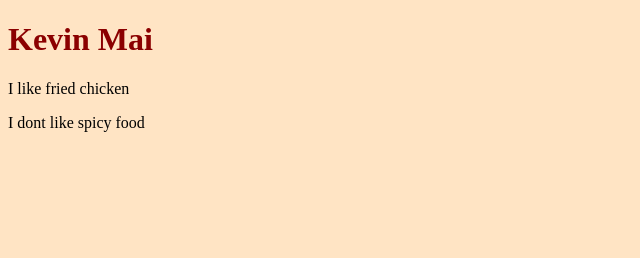
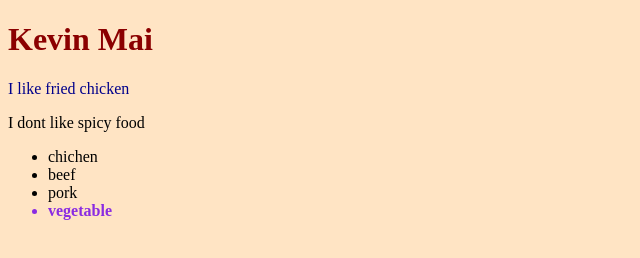
Before and after one commit to quocthinhmai/web_repo_exp, a plain HTML site: page index.html in a window 1280 px wide. Shown: the whole page, without its empty margins (0-640 px from the left). Drawn offline with Linux system fonts and the light colour scheme.

Commit message:
Ids and classes
quick demo of css

```diff
--- a/index.html
+++ b/index.html
@@ -9,8 +9,14 @@
 <body>
     <header>
         <h1> Kevin Mai </h1>
-        <p>I like fried chicken</p>
+        <p id="first">I like fried chicken</p>
         <p>I dont like spicy food</p>
     </header>
+    <ul>
+        <li>chichen</li>
+        <li>beef</li>
+        <li>pork</li>
+        <li class="vegan">vegetable</li>
+    </ul>
 </body>
 </html>
--- a/style.css
+++ b/style.css
@@ -4,3 +4,10 @@ body{
 h1{
     color: darkred;
 }
+#first {
+    color: darkblue;
+}
+.vegan {
+    color: blueviolet;
+    font-weight: bold;
+}
```
